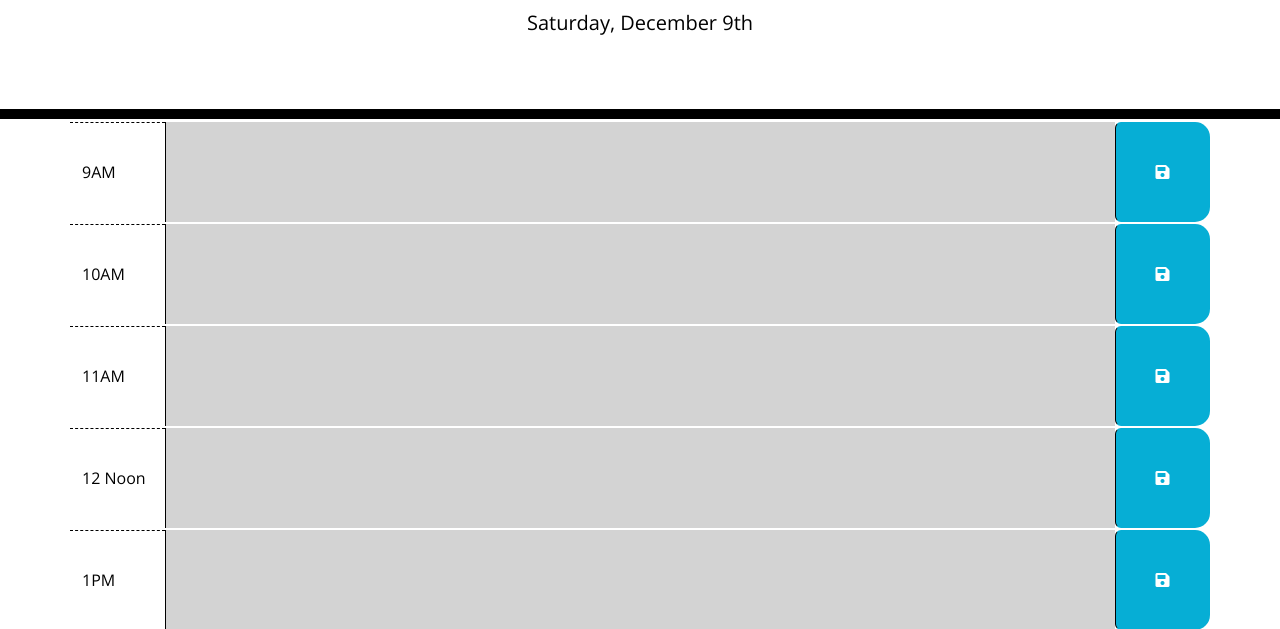
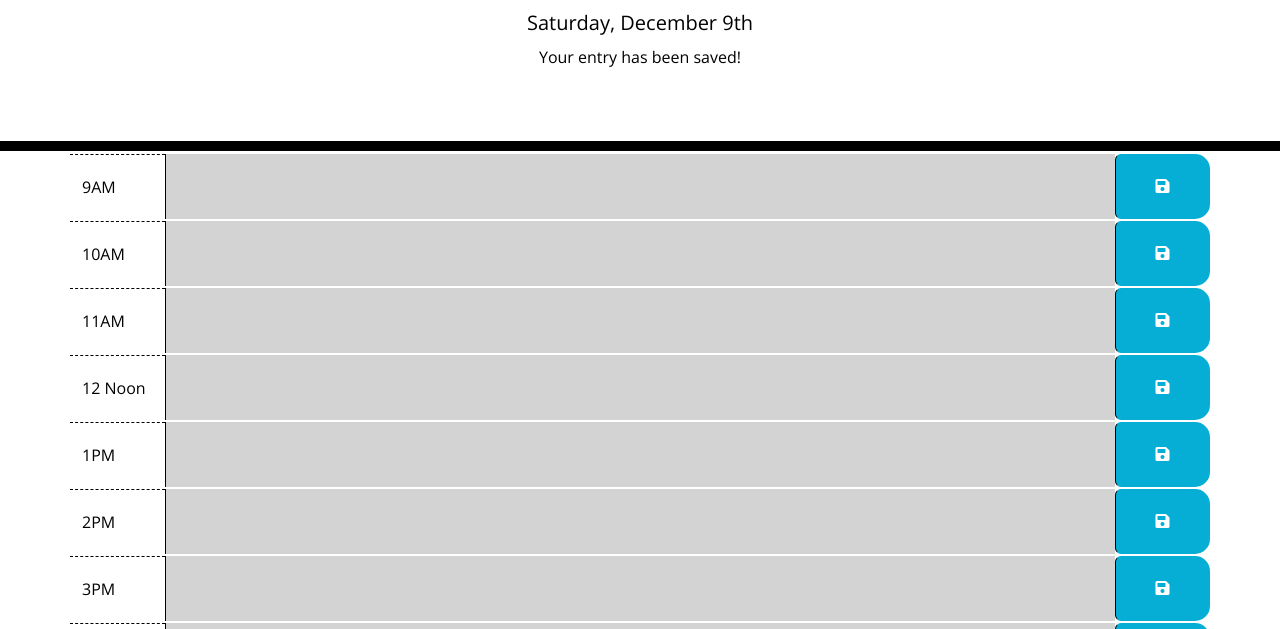
Before and after one commit to ABlam87/Work-Day-Scheduler, a plain HTML site: page index.html in a window 1280 px wide. Both pictures are taken after a click on the button 1162 px from the left and 339 px from the top of the page. Shown: the part 168-797 px from the top of the page. Drawn offline with nearby package versions, Linux system fonts and the light colour scheme.

Commit message:
added validation message

```diff
--- a/index.html
+++ b/index.html
@@ -30,6 +30,7 @@
       <h1 class="display-3">Work Day Scheduler</h1>
       <p class="lead">A simple calendar app for scheduling your work day</p>
       <p id="currentDay" class="lead"></p>
+      <p id="validBox"></p>
     </header>
     <div class="container" id="container">
       <!-- Timeblocks go here -->
--- a/script.js
+++ b/script.js
@@ -7,7 +7,7 @@ plannerText =$('.textarea');
 today.text(dayjs().format('dddd, MMMM Do'));
 save = $('.saveBtn');
 planner = $('#container')
-let txt;
+validBox = $('#validBox')
 
 // to do
 
@@ -39,6 +39,16 @@ $(planner).on('click', '.saveBtn', function(event) {
     hour = textbox.attr('data-hour');
     plannerInput = textbox.val();
     localStorage.setItem(hour, plannerInput);
-    savedText = localStorage.getItem('content');
-    textbox.attr('value', savedText);
+
+    showValidation();
 })
+
+// validation message
+
+function showValidation() {
+    validBox.text('Your entry has been saved!');
+    setTimeout(function() {
+        clearInterval;
+        validBox.text('')
+    }, 3000)
+}
--- a/style.css
+++ b/style.css
@@ -11,7 +11,7 @@ textarea {
   color: #000000;
   border-left: 1px solid black;
   padding: 10px;
-  height:100px
+  height:65px;
 }
 
 header {
@@ -34,7 +34,7 @@ header {
 
 .row {
   white-space: pre-wrap;
-  height: 100px;
+  height: 65px;
   border-top: 1px solid white;
   margin-top: 2px;
   margin-bottom: 2px;
@@ -45,7 +45,7 @@ header {
   color: #000000;
   border-top: 1px dashed #000000;
   display: flex;
-  height: 100px;
+  height: 65px;
   align-items: center;
 }
 
@@ -70,7 +70,7 @@ header {
   border-bottom-right-radius: 15px;
   background-color: #06aed5;
   color: white;
-  height: 100px;
+  height: 65px;
   display: flex;
   align-items: center;
   justify-content: center;
```
